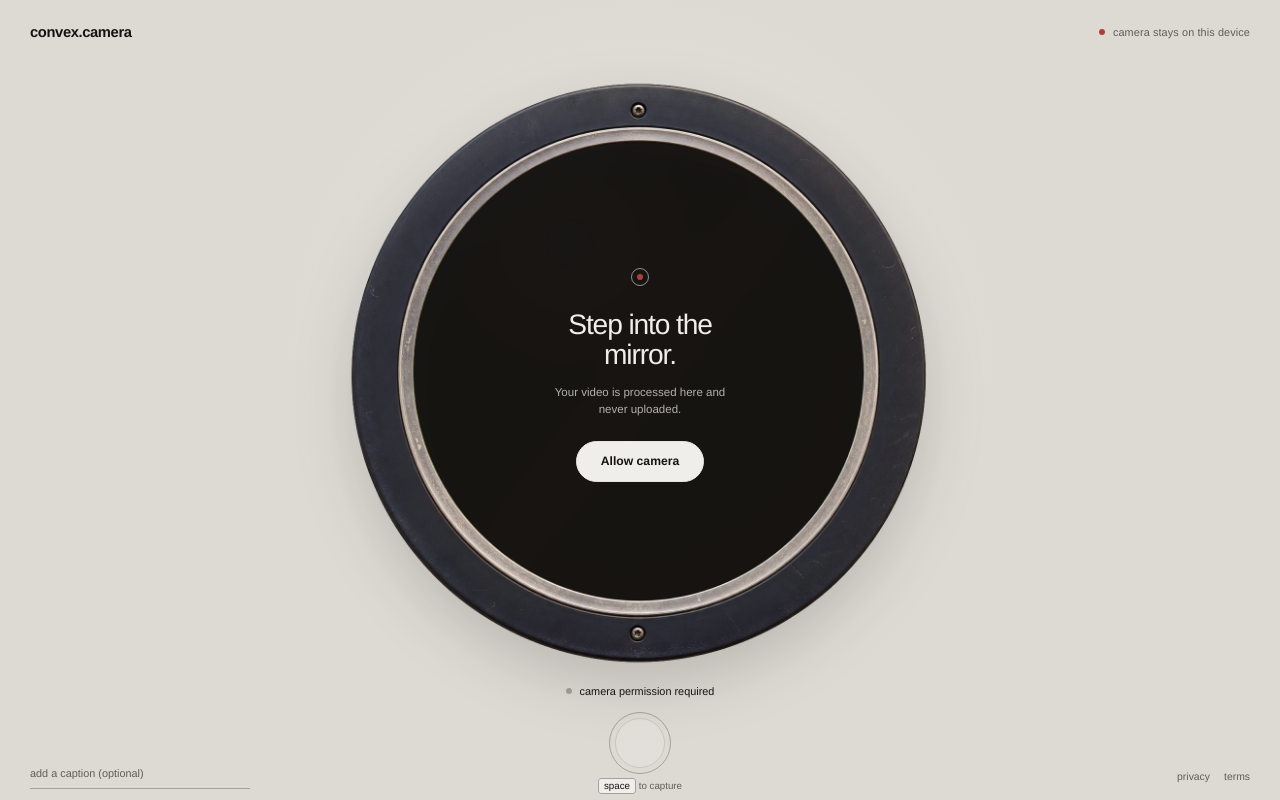
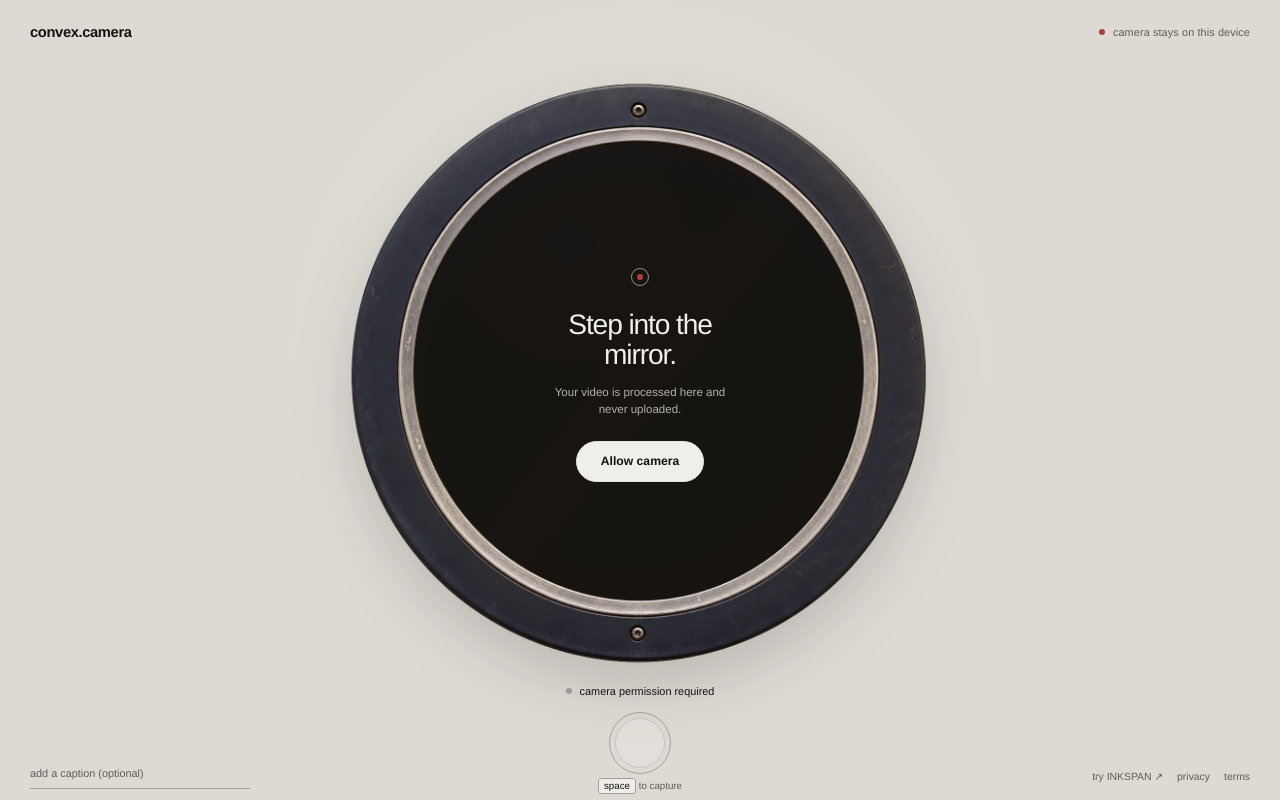
Before and after one commit to thanhtong223/convexcam-vercel, a Next.js app: page / in a window 1280 px wide. Built offline with nearby package versions, Linux system fonts and the light colour scheme.

Commit message:
Link Convex Mirror to INKSPAN

```diff
--- a/app/ConvexMirror.tsx
+++ b/app/ConvexMirror.tsx
@@ -770,6 +770,9 @@ export function ConvexMirror() {
           </span>
         </div>
         <div className="legal-links" aria-label="Legal information">
+          <a href="https://inkspan.thanh-tong.com">
+            try INKSPAN ↗
+          </a>
           <button type="button" onClick={() => setLegalView("privacy")}>
             privacy
           </button>
--- a/app/globals.css
+++ b/app/globals.css
@@ -322,7 +322,8 @@ input:focus-visible {
   gap: 14px;
 }
 
-.legal-links button {
+.legal-links button,
+.legal-links a {
   border: 0;
   border-bottom: 1px solid transparent;
   background: transparent;
@@ -330,9 +331,11 @@ input:focus-visible {
   padding: 3px 0;
   font-size: 0.65rem;
   cursor: pointer;
+  text-decoration: none;
 }
 
-.legal-links button:hover {
+.legal-links button:hover,
+.legal-links a:hover {
   border-bottom-color: var(--muted);
   color: var(--ink);
 }
```
Also changed, not shown: 1 other file (tests, documents, lock files or other folders).
